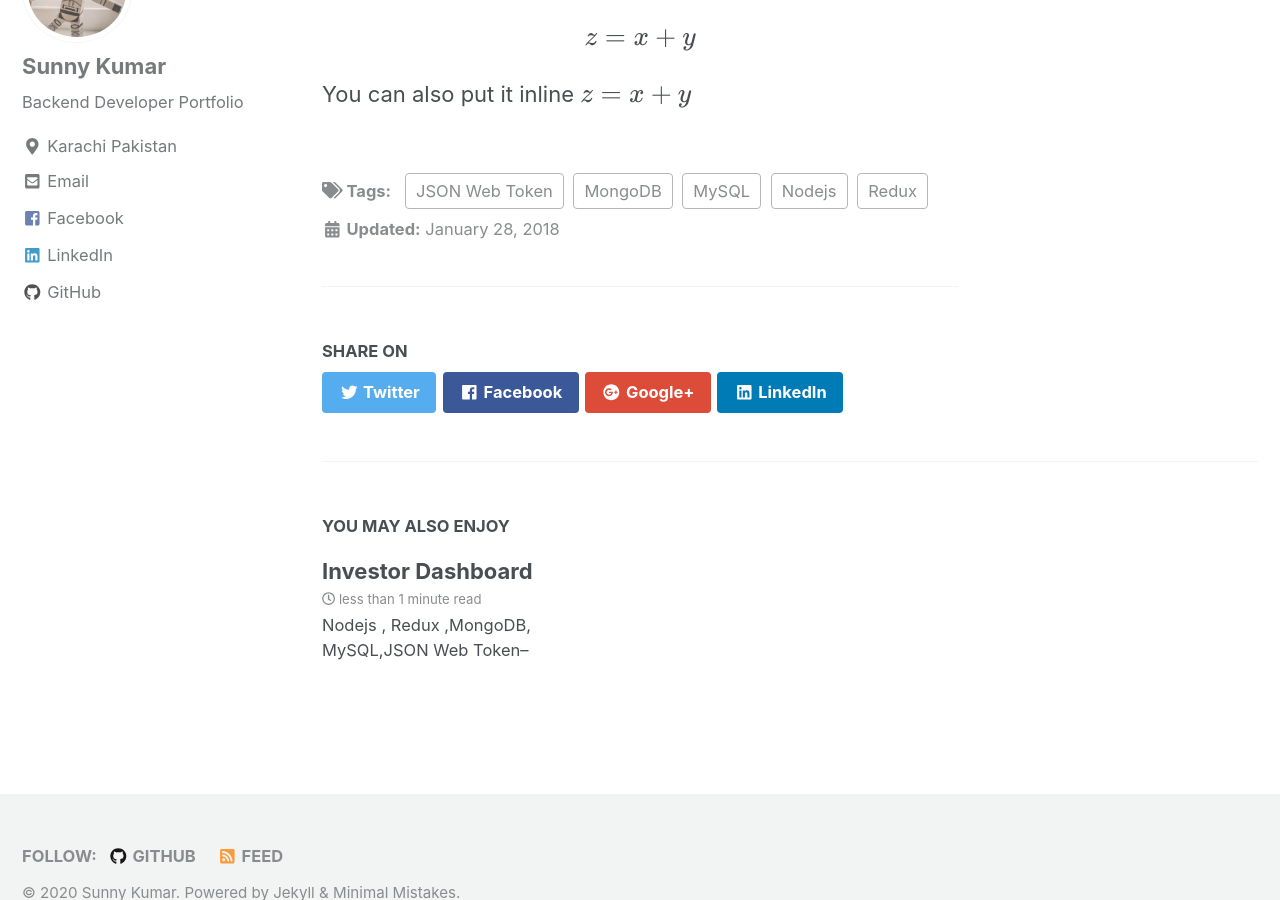
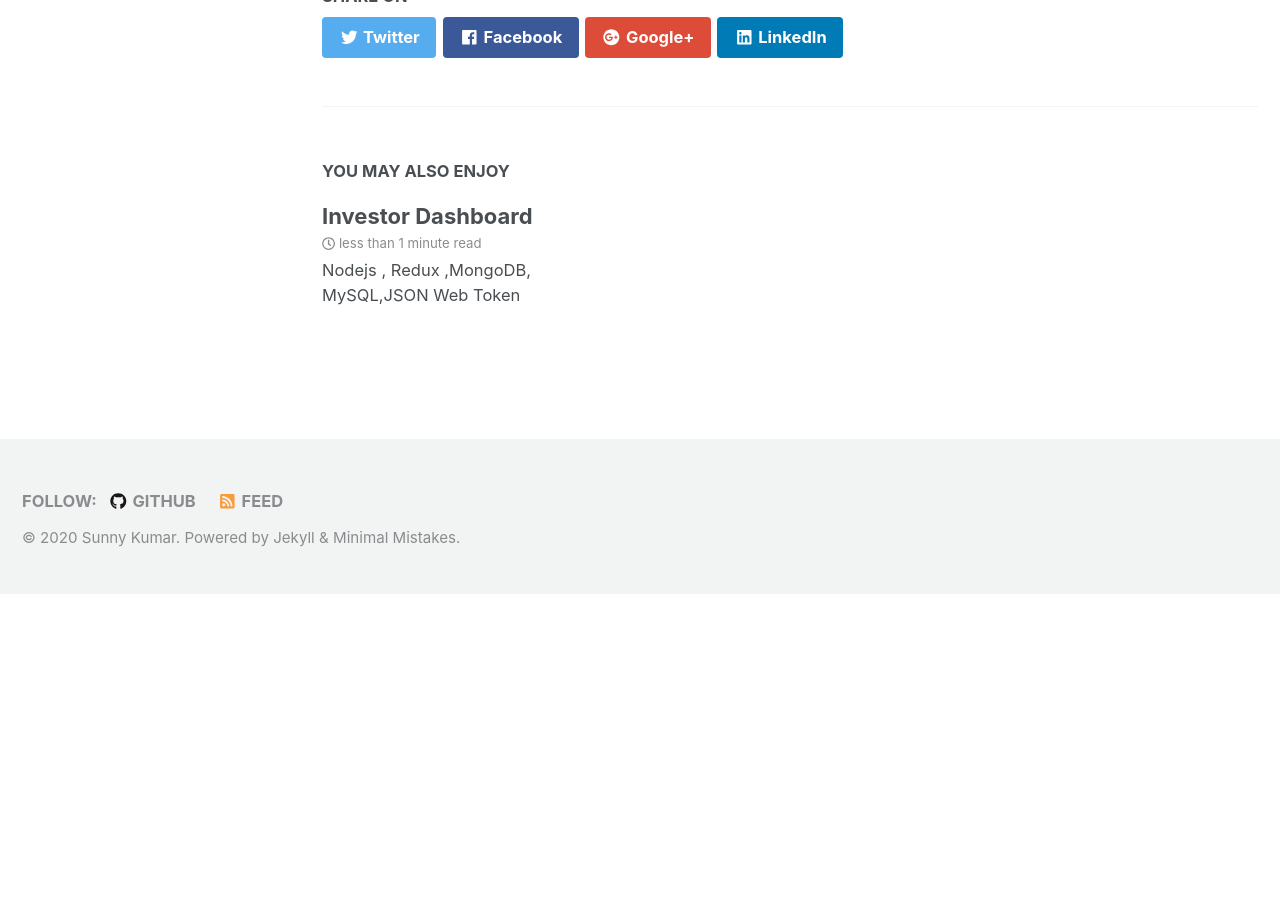
Before and after one commit to SunnyKumar2213/sunnykumar.github.com, a Jekyll site: the page built from _posts/2018-01-28-perceptron.md, in a window 1280 px wide and 900 px high, scrolled down 2755 px. Built offline with Jekyll 4.4.1, drawn with Linux system fonts in a browser that asks for light colours; nearby versions of some CDN libraries; formulas are drawn with MathJax 3; after the commit the page ends 3349 px from its top, so only the background shows below that; some of the changed lines change nothing that is shown.

```diff
--- a/_posts/2018-01-28-perceptron.md
+++ b/_posts/2018-01-28-perceptron.md
@@ -1,9 +1,7 @@
 ---
 title: "Investor Dashboard"
 tags: [Nodejs , Redux ,MongoDB, MySQL,JSON Web Token]
-header:
-  image: "/images/perceptron/percept.jpg"
-excerpt: "Nodejs , Redux ,MongoDB, MySQL,JSON Web Token--"
+excerpt: "Nodejs , Redux ,MongoDB, MySQL,JSON Web Token"
 mathjax: "true"
 ---
 
```
